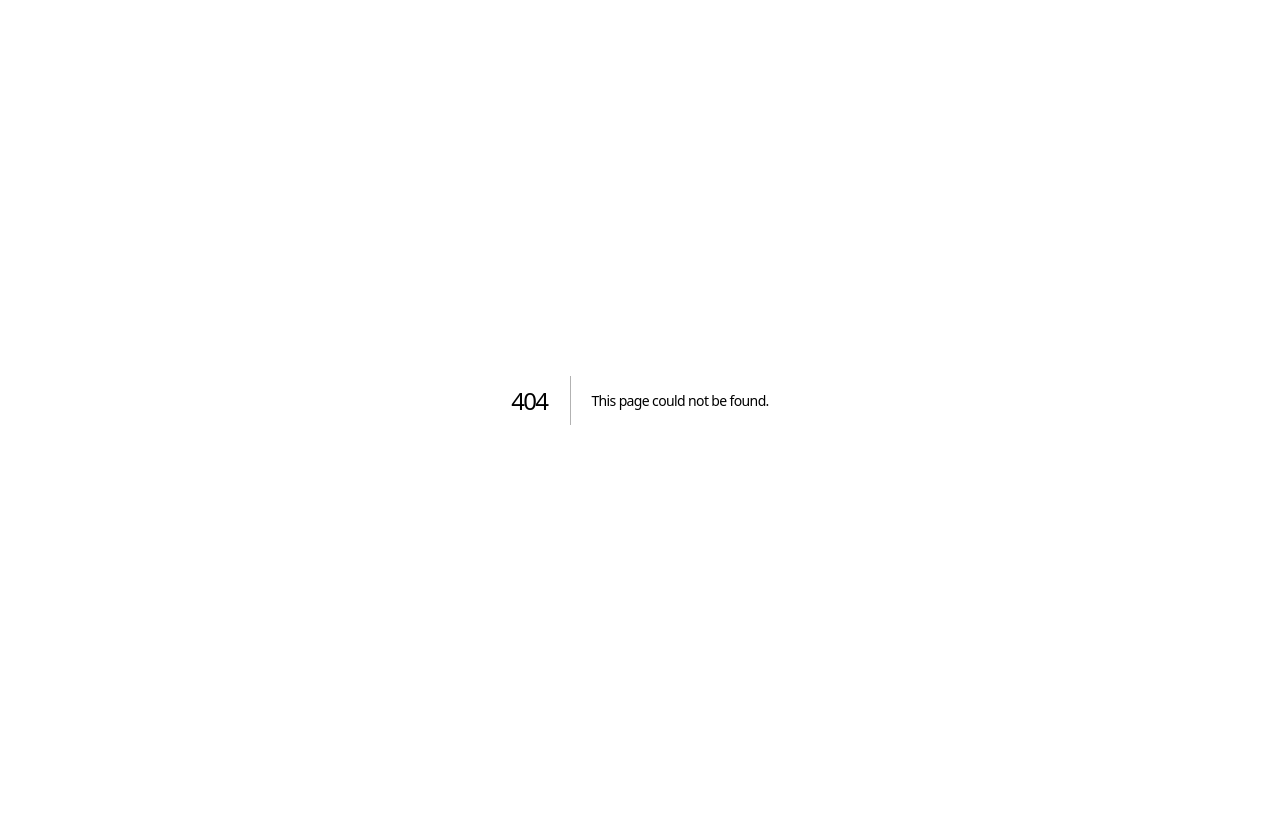
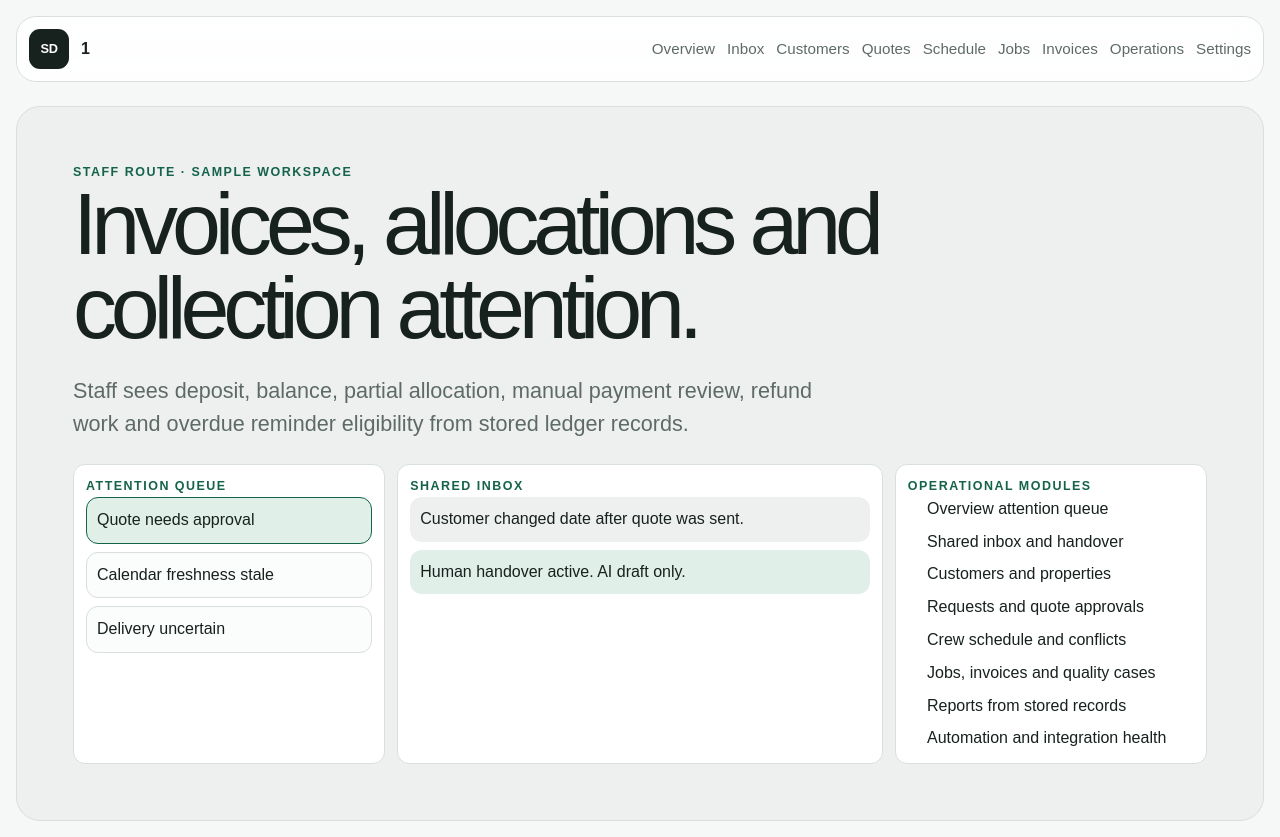
Before and after one commit to SaamVR/ServiceDesk, a Next.js app: page /app/1/invoices in a window 1280 px wide. Before the commit this address had no page. Before the commit the page ends 800 px from the top, so only its background shows below. Built offline with nearby package versions, Linux system fonts and the light colour scheme.

Commit message:
feat: add staff invoices route

```diff
--- /dev/null
+++ b/src/app/app/[workspace]/invoices/page.tsx
@@ -0,0 +1,14 @@
+import { OperationalRoute } from "@/features/operations/OperationalRoute";
+
+export default async function StaffInvoicesPage({ params }: { params: Promise<{ workspace: string }> }) {
+  const { workspace } = await params;
+
+  return (
+    <OperationalRoute
+      surface="staff"
+      workspaceLabel={workspace}
+      title="Invoices, allocations and collection attention."
+      description="Staff sees deposit, balance, partial allocation, manual payment review, refund work and overdue reminder eligibility from stored ledger records."
+    />
+  );
+}
```
